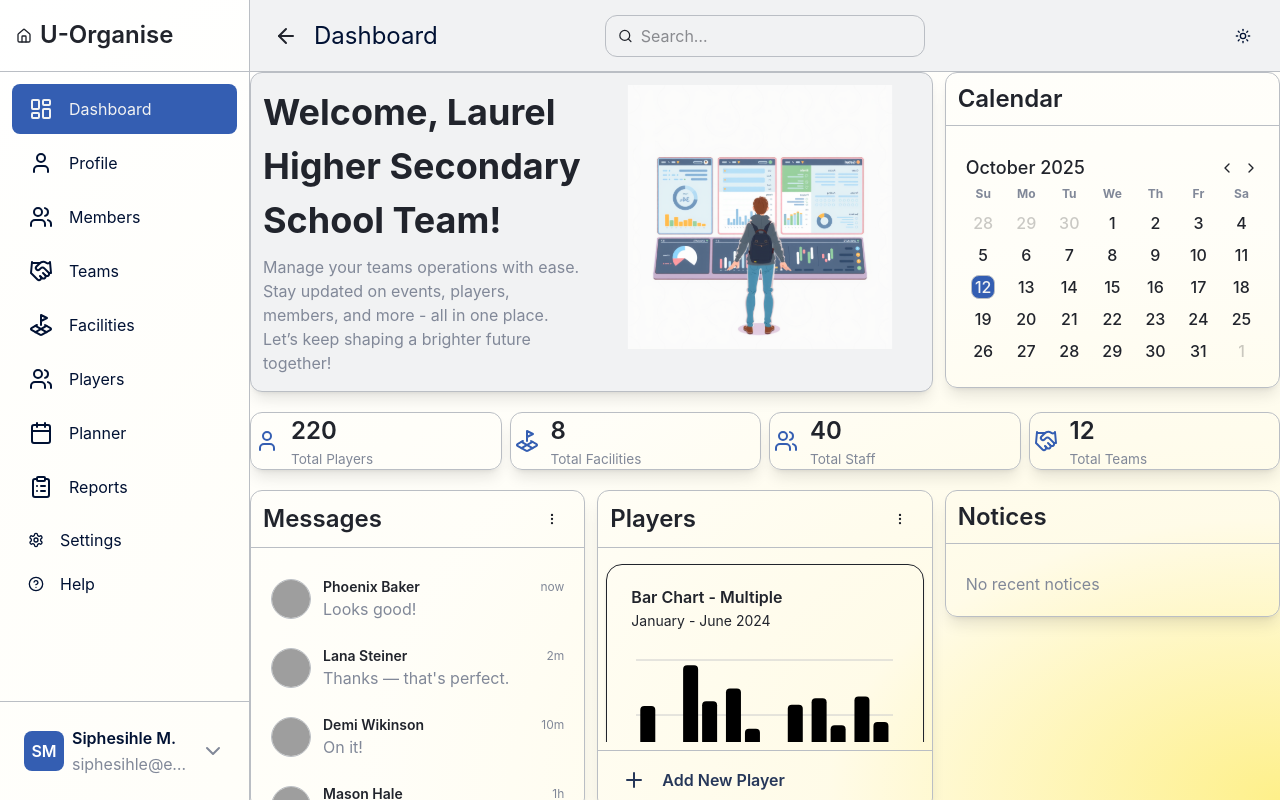
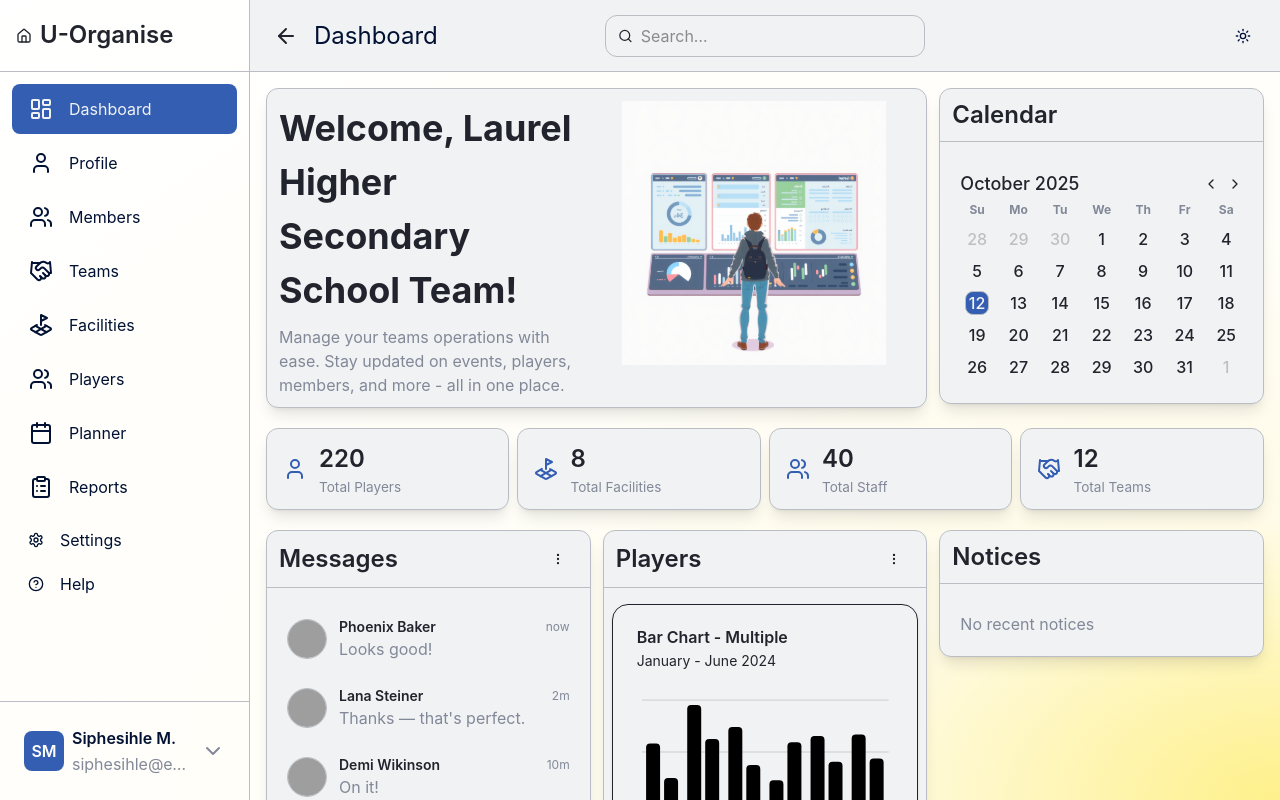
Before and after one commit to Sihle-Thwa/SportsManagment, a React (Vite) app in the folder frontend/: page /dashboard in a window 1280 px wide. Built offline with nearby package versions, Linux system fonts and the light colour scheme; grey boxes are pictures that could not be loaded.

Commit message:
refactor: update card background colors and padding across various components; enhance visual consistency and user experience

```diff
--- a/frontend/src/components/common/Cards/Calendar/calendarobject.css
+++ b/frontend/src/components/common/Cards/Calendar/calendarobject.css
@@ -9,6 +9,7 @@
 	max-height: 320px;
 	padding: 0;
 	overflow: hidden;
+	background-color: var(--card-background);
 	border: 1px solid var(--border-default);
 	border-radius: var(--radius-lg);
 	box-shadow: var(--shadow-md);
--- a/frontend/src/components/common/Cards/Messages/messagessummary.css
+++ b/frontend/src/components/common/Cards/Messages/messagessummary.css
@@ -11,6 +11,7 @@
 	border: 1px solid var(--border-default);
 	border-radius: var(--radius-lg);
 	box-shadow: var(--shadow-md);
+	background: var(--card-background);
 }
 
 .card-messages-header {
--- a/frontend/src/components/common/Cards/Notices/cardnotices.css
+++ b/frontend/src/components/common/Cards/Notices/cardnotices.css
@@ -13,6 +13,7 @@
 		border: 1px solid var(--border-default);
 		border-radius: var(--radius-lg);
 		box-shadow: var(--shadow-md);
+        background: var(--background-surface);
 	}
 	.card-notices-header {
 		padding: 8px 12px;
--- a/frontend/src/components/common/Cards/Users/CardPlayerSummary.tsx
+++ b/frontend/src/components/common/Cards/Users/CardPlayerSummary.tsx
@@ -1,6 +1,6 @@
 "use client";
 import React from "react";
-import { MoreVertical, Plus } from "lucide-react";
+import { MoreVertical } from "lucide-react";
 import { ChartBar } from "../../Charts/ChartBar";
 import { Skeleton } from "../../Skeleton/Skeleton";
 import "./cardplayersummary.css";
@@ -43,16 +43,7 @@ export const CardPlayerSummary: React.FC<{ loading?: boolean }> = ({
 			<div className="card-player-body chart-body">
 				<ChartBar />
 			</div>
-			<div className="card-player-footer">
-				<div className="players-cta">
-					<button className="button button-secondary button-icon-left">
-						<span className="btn-icon">
-							<Plus />
-						</span>
-						Add New Player
-					</button>
-				</div>
-			</div>
+			{/* Add Options to add a new player in the vertical button as a modal */}
 		</div>
 	);
 };
--- a/frontend/src/components/common/Cards/Users/cardplayersummary.css
+++ b/frontend/src/components/common/Cards/Users/cardplayersummary.css
@@ -12,6 +12,7 @@
       border: 1px solid var(--border-default);
       border-radius: var(--radius-lg);
       box-shadow: var(--shadow-md);
+      background-color: var(--card-background);
     }
     .card-player-header {
       padding: 8px 12px;
--- a/frontend/src/components/common/Cards/cardstatistics.css
+++ b/frontend/src/components/common/Cards/cardstatistics.css
@@ -18,6 +18,8 @@
 		border-radius: var(--radius-lg);
 		box-shadow: var(--shadow-md);
 		overflow: hidden;
+		padding: 12px;
+		background-color: var(--card-background);
 
 	}
 
--- a/frontend/src/pages/Dashboard/dashboard.css
+++ b/frontend/src/pages/Dashboard/dashboard.css
@@ -4,7 +4,8 @@
 	/* --- layout & cards (same as earlier) --- */
 	.dashboard {
 		width: 100%;
-		max-width: 1440px;
+		max-width: 1280px;
+		padding: 16px;
 		margin: 0 auto;
 	}
 
```
